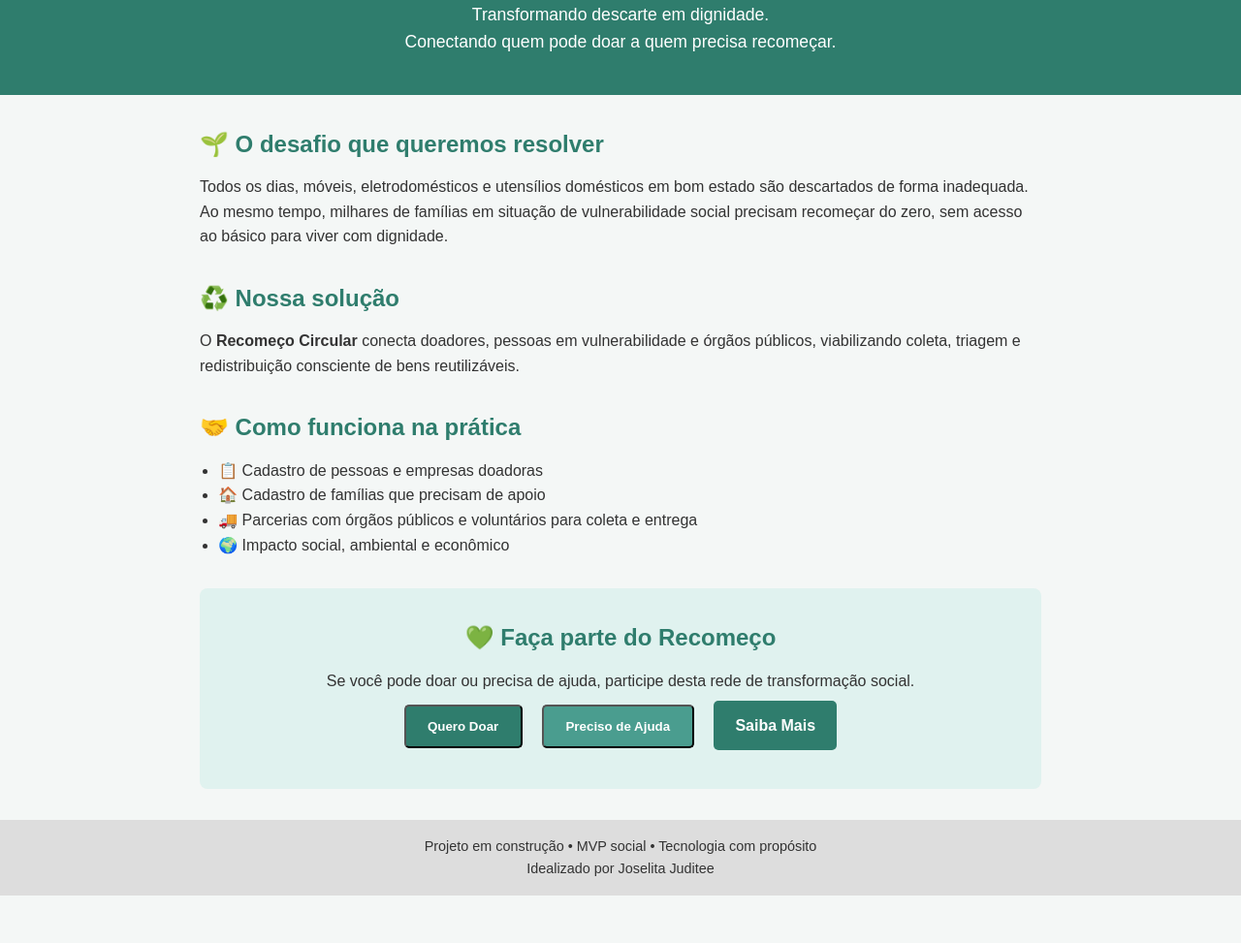
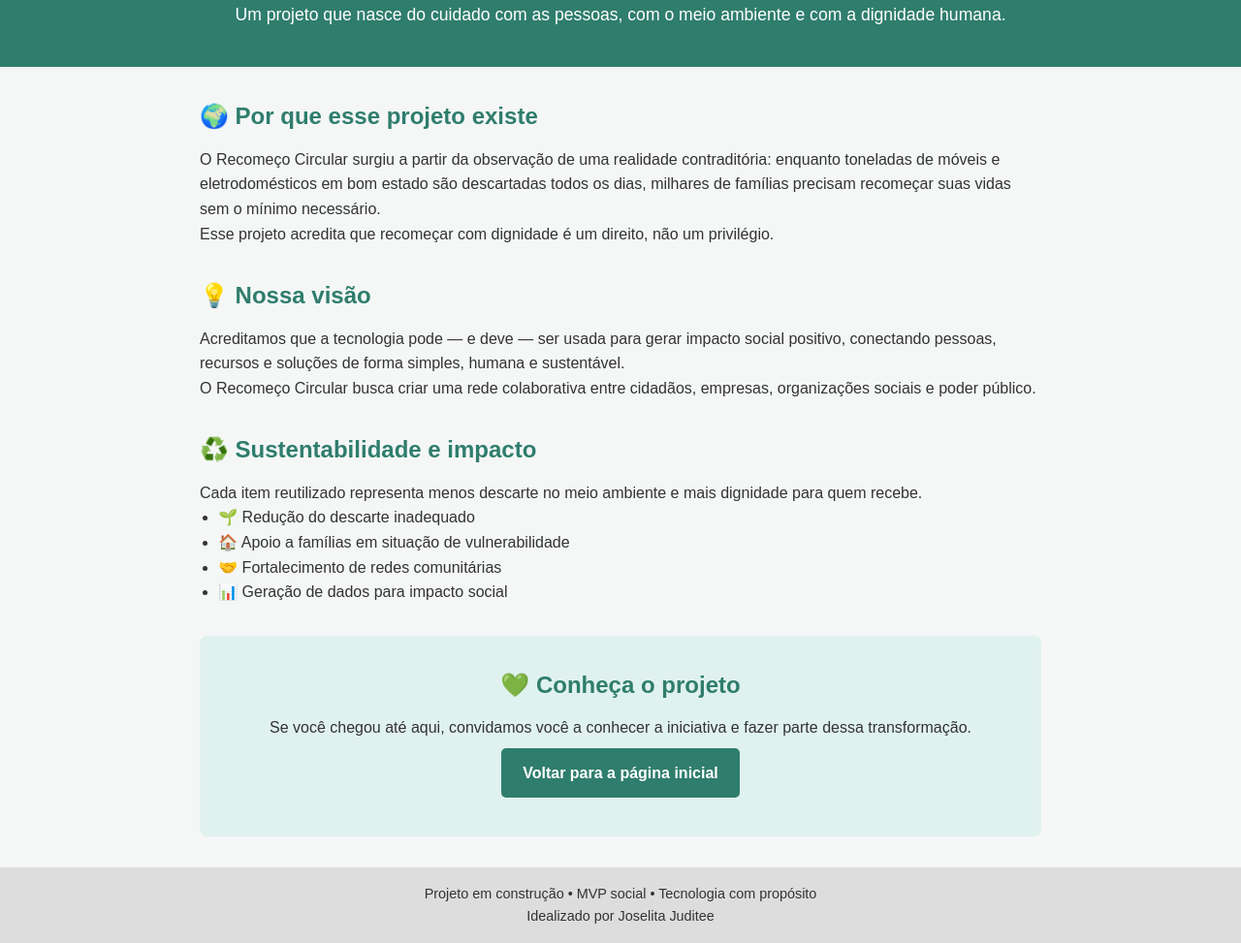
Before and after one commit to joselitajuditee/recomeco-circular, a plain HTML site: page index.html in a window 1280 px wide. Shown: the part 103-1076 px from the top of the page at 97% size. Before the commit the page ends 1027 px from the top, so only its background shows below. Drawn offline with Linux system fonts and the light colour scheme.

Commit message:
Update project title and content in index.html

```diff
--- a/index.html
+++ b/index.html
@@ -3,107 +3,83 @@
 <head>
   <meta charset="UTF-8" />
   <meta name="viewport" content="width=device-width, initial-scale=1.0"/>
-  <title>Recomeço Circular — Impacto Social e Sustentabilidade</title>
+  <title>Sobre o Projeto — Recomeço Circular</title>
   <link rel="stylesheet" href="style.css" />
 </head>
 
 <body>
 
+  <!-- HEADER -->
   <header>
-    <h1>Recomeço Circular</h1>
+    <h1>Sobre o Recomeço Circular</h1>
     <p>
-      Transformando descarte em dignidade.<br>
-      Conectando quem pode doar a quem precisa recomeçar.
+      Um projeto que nasce do cuidado com as pessoas,
+      com o meio ambiente e com a dignidade humana.
     </p>
   </header>
 
   <main>
 
-    <section>
-      <h2>🌱 O desafio que queremos resolver</h2>
+    <section class="section">
+      <h2>🌍 Por que esse projeto existe</h2>
       <p>
-        Todos os dias, móveis, eletrodomésticos e utensílios domésticos em bom estado
-        são descartados de forma inadequada. Ao mesmo tempo, milhares de famílias
-        em situação de vulnerabilidade social precisam recomeçar do zero, sem acesso
-        ao básico para viver com dignidade.
+        O Recomeço Circular surgiu a partir da observação de uma realidade
+        contraditória: enquanto toneladas de móveis e eletrodomésticos em bom
+        estado são descartadas todos os dias, milhares de famílias precisam
+        recomeçar suas vidas sem o mínimo necessário.
+      </p>
+      <p>
+        Esse projeto acredita que recomeçar com dignidade é um direito,
+        não um privilégio.
       </p>
     </section>
 
-    <section>
-      <h2>♻️ Nossa solução</h2>
+    <section class="section">
+      <h2>💡 Nossa visão</h2>
       <p>
-        O <strong>Recomeço Circular</strong> conecta doadores, pessoas em vulnerabilidade
-        e órgãos públicos, viabilizando coleta, triagem e redistribuição consciente
-        de bens reutilizáveis.
+        Acreditamos que a tecnologia pode — e deve — ser usada para gerar
+        impacto social positivo, conectando pessoas, recursos e soluções
+        de forma simples, humana e sustentável.
+      </p>
+      <p>
+        O Recomeço Circular busca criar uma rede colaborativa entre cidadãos,
+        empresas, organizações sociais e poder público.
       </p>
     </section>
 
-    <section>
-      <h2>🤝 Como funciona na prática</h2>
+    <section class="section">
+      <h2>♻️ Sustentabilidade e impacto</h2>
+      <p>
+        Cada item reutilizado representa menos descarte no meio ambiente
+        e mais dignidade para quem recebe.
+      </p>
       <ul>
-        <li>📋 Cadastro de pessoas e empresas doadoras</li>
-        <li>🏠 Cadastro de famílias que precisam de apoio</li>
-        <li>🚚 Parcerias com órgãos públicos e voluntários para coleta e entrega</li>
-        <li>🌍 Impacto social, ambiental e econômico</li>
+        <li>🌱 Redução do descarte inadequado</li>
+        <li>🏠 Apoio a famílias em situação de vulnerabilidade</li>
+        <li>🤝 Fortalecimento de redes comunitárias</li>
+        <li>📊 Geração de dados para impacto social</li>
       </ul>
     </section>
 
-    <section class="cta">
-      <h2>💚 Faça parte do Recomeço</h2>
-      <p>Se você pode doar ou precisa de ajuda, participe desta rede de transformação social.</p>
+    <section class="cta" aria-label="Voltar para a página inicial">
+      <h2>💚 Conheça o projeto</h2>
+      <p>
+        Se você chegou até aqui, convidamos você a conhecer
+        a iniciativa e fazer parte dessa transformação.
+      </p>
 
-      <!-- BOTÕES COM MODAIS -->
-      <button class="btn" id="btnDoar">Quero Doar</button>
-      <button class="btn secondary" id="btnAjuda">Preciso de Ajuda</button>
-
-      <!-- LINK PARA SOBRE -->
-      <a href="sobre.html" class="btn">Saiba Mais</a>
+      <a href="index.html" class="btn">
+        Voltar para a página inicial
+      </a>
     </section>
 
   </main>
 
+  <!-- FOOTER -->
   <footer>
     <p>Projeto em construção • MVP social • Tecnologia com propósito</p>
     <p>Idealizado por Joselita Juditee</p>
   </footer>
 
-  <!-- MODAIS -->
-  <div id="modalDoar" class="modal">
-    <div class="modal-content">
-      <span class="close" id="closeDoar">&times;</span>
-      <iframe src="https://forms.gle/WGXds7nt1ZY6CqfA9/viewform?embedded=true">Carregando…</iframe>
-    </div>
-  </div>
-
-  <div id="modalAjuda" class="modal">
-    <div class="modal-content">
-      <span class="close" id="closeAjuda">&times;</span>
-      <iframe src="https://forms.gle/Qb7Xj4R4YQMj9Sy78/viewform?embedded=true">Carregando…</iframe>
-    </div>
-  </div>
-
-  <script>
-    const modalDoar = document.getElementById('modalDoar');
-    const modalAjuda = document.getElementById('modalAjuda');
-    const btnDoar = document.getElementById('btnDoar');
-    const btnAjuda = document.getElementById('btnAjuda');
-    const closeDoar = document.getElementById('closeDoar');
-    const closeAjuda = document.getElementById('closeAjuda');
-
-    // Abrir modais
-    btnDoar.onclick = () => modalDoar.style.display = 'block';
-    btnAjuda.onclick = () => modalAjuda.style.display = 'block';
-
-    // Fechar modais
-    closeDoar.onclick = () => modalDoar.style.display = 'none';
-    closeAjuda.onclick = () => modalAjuda.style.display = 'none';
-
-    // Fechar clicando fora do modal
-    window.onclick = (event) => {
-      if (event.target == modalDoar) modalDoar.style.display = 'none';
-      if (event.target == modalAjuda) modalAjuda.style.display = 'none';
-    }
-  </script>
-
 </body>
 </html>
```
